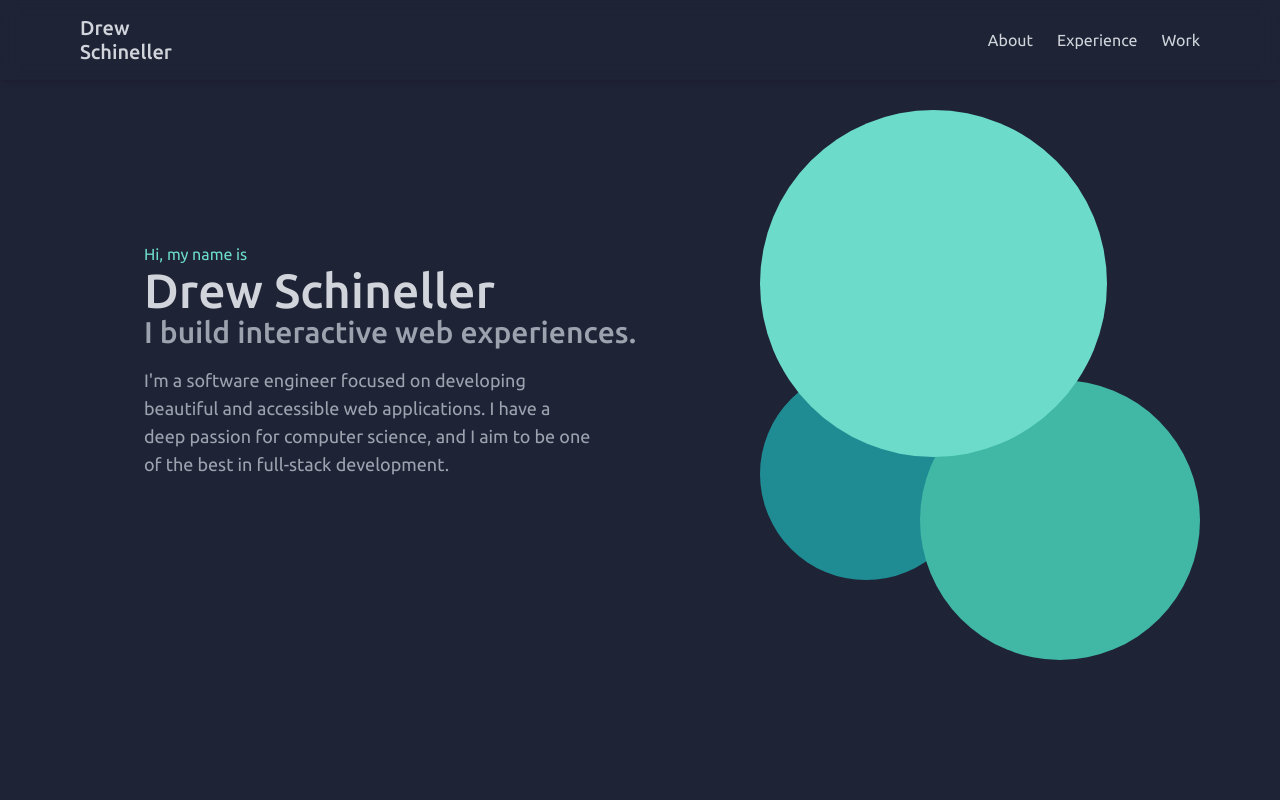
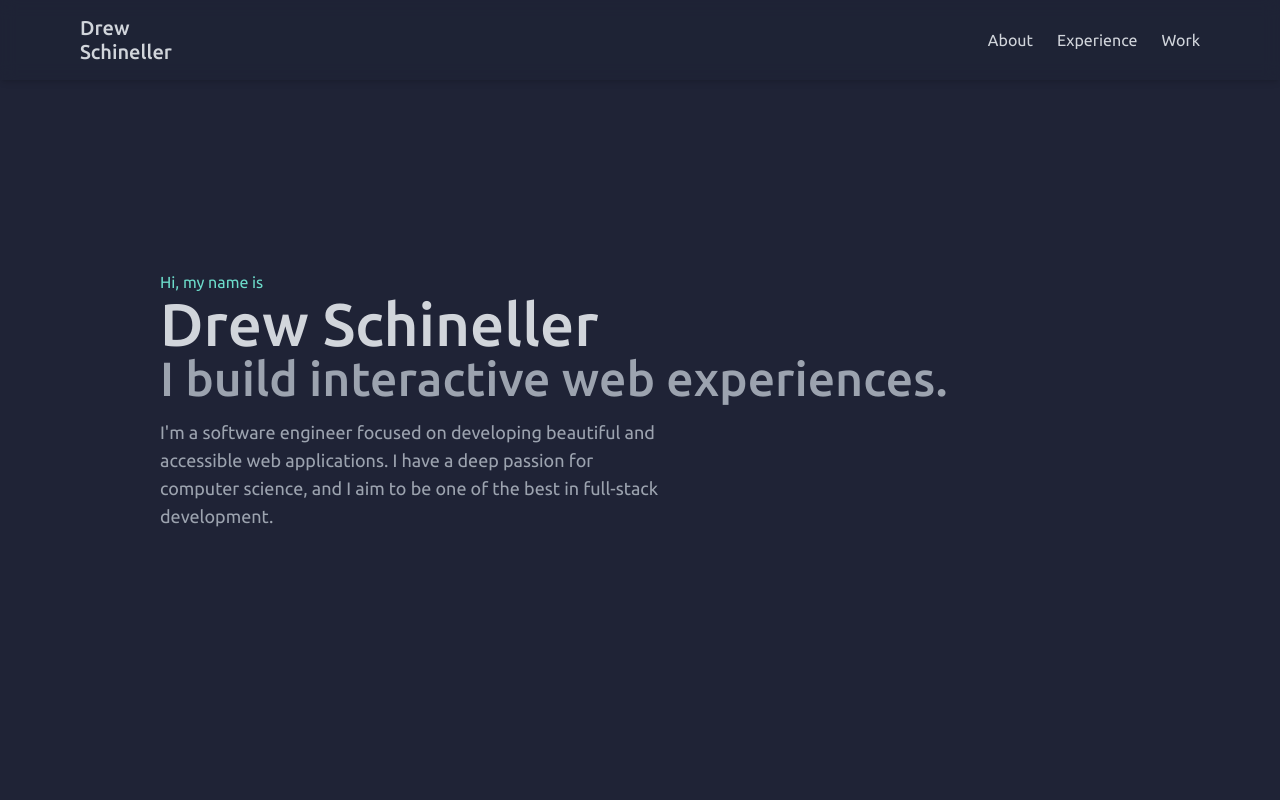
Before and after one commit to schin714/drews-site, a Next.js app: page / in a window 1280 px wide. Shown: the top 800 px of the page. Built offline with nearby package versions, Linux system fonts and the light colour scheme.

Commit message:
Removed circles unfortunately

```diff
--- a/src/components/Home/Hero.tsx
+++ b/src/components/Home/Hero.tsx
@@ -28,21 +28,12 @@ const Hero = () => {
     },
   };
 
-  const circleVariants = {
-    down: {
-      scale: 0.9,
-    },
-    up: {
-      scale: 1.05,
-    },
-  };
-
   return (
     <div className="h-screen min-h-[600px] overflow-hidden">
       <div className="h-full">
-        <div className="px-narrow flex h-[90%] items-center justify-start">
+        <div className="px-wide flex h-full items-center justify-start md:px-36 lg:px-40">
           <motion.div
-            className="mb-20 text-left md:mb-0"
+            className="text-left"
             variants={titleContainerVariants}
             initial="hidden"
             animate="show"
@@ -51,19 +42,19 @@ const Hero = () => {
               Hi, my name is
             </motion.p>
             <motion.p
-              className="text-4xl font-medium md:text-5xl"
+              className="text-5xl font-medium md:text-6xl"
               variants={titleVariants}
             >
               Drew Schineller
             </motion.p>
             <motion.p
-              className="text-2xl font-medium text-gray-400 md:text-3xl"
+              className="text-4xl font-medium text-gray-400 md:text-5xl"
               variants={titleVariants}
             >
               I build interactive web experiences.
             </motion.p>
             <motion.p
-              className="mt-4 max-w-md text-lg text-gray-400 md:mt-4"
+              className="mt-4 max-w-lg text-lg text-gray-400 md:mt-4"
               variants={titleVariants}
             >
               I&apos;m a software engineer focused on developing beautiful and
@@ -84,48 +75,6 @@ const Hero = () => {
           </motion.div>
         </motion.div> */}
       </div>
-      <div className="absolute -bottom-24 -right-10 scale-50 md:-bottom-32 md:-right-24 md:scale-90 lg:top-20 lg:-right-10 lg:scale-90 xl:right-20 xl:scale-100">
-        <motion.div
-          className="relative h-[550px] w-[440px]"
-          initial={{ y: 160, opacity: 0 }}
-          animate={{ y: 30, opacity: 1 }}
-          transition={{ duration: 1, delay: 2.2 }}
-        >
-          <motion.div
-            className=" let-0 absolute bottom-20"
-            variants={circleVariants}
-            initial={{ scale: 1 }}
-            drag
-            dragConstraints={{ top: 40, bottom: 40, left: 40, right: 40 }}
-            whileTap="down"
-            whileHover="up"
-          >
-            <Circle1 size="212" color="#1F8C93" />
-          </motion.div>
-          <motion.div
-            className=" absolute bottom-0 right-0"
-            variants={circleVariants}
-            initial={{ scale: 1 }}
-            drag
-            dragConstraints={{ top: 40, bottom: 40, left: 40, right: 40 }}
-            whileTap="down"
-            whileHover="up"
-          >
-            <Circle1 size="280" color="#41B8A6" />
-          </motion.div>
-          <motion.div
-            className="absolute top-0 left-0"
-            variants={circleVariants}
-            initial={{ scale: 1 }}
-            drag
-            dragConstraints={{ top: 40, bottom: 40, left: 40, right: 40 }}
-            whileTap="down"
-            whileHover="up"
-          >
-            <Circle1 size="347" color="#6CDBCA" />
-          </motion.div>
-        </motion.div>
-      </div>
     </div>
   );
 };
```
